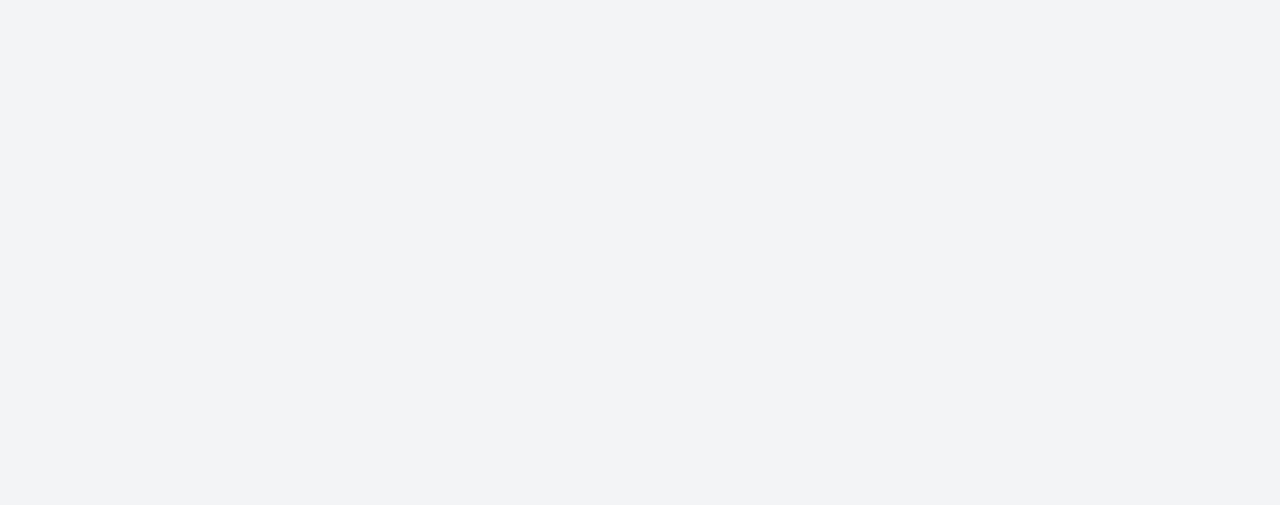
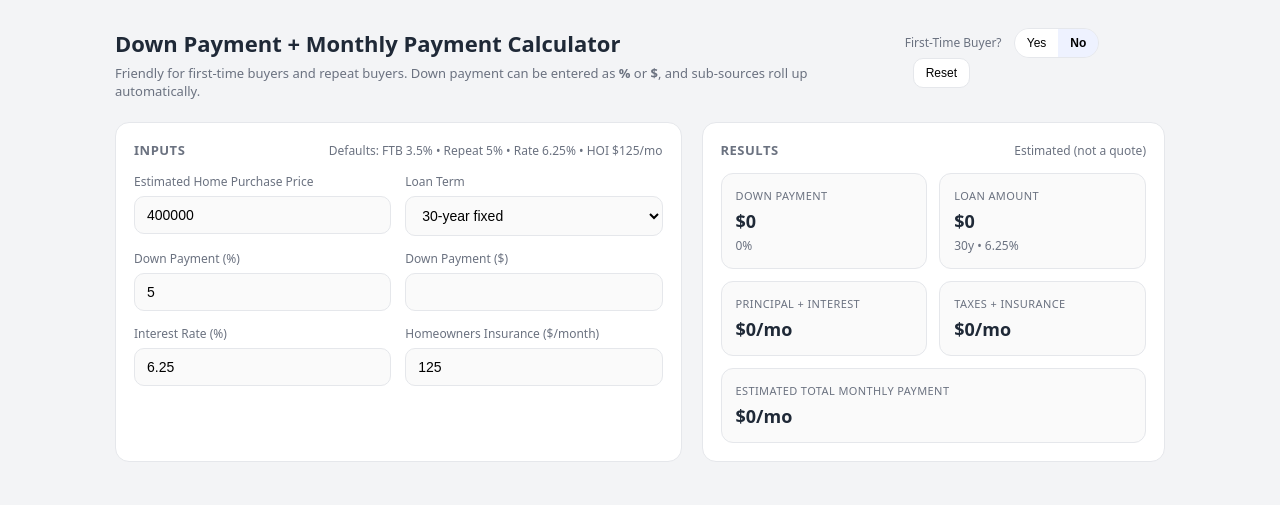
Before and after one commit to jasonknashville/Down-Payment-Calculator2, a plain HTML site: page index.html in a window 1280 px wide. Drawn offline with Linux system fonts and the light colour scheme.

Commit message:
Update index.html
V 2.0 test new visuals

```diff
--- a/index.html
+++ b/index.html
@@ -22,7 +22,6 @@
       --text:#1f2937;
       --muted:#6b7280;
       --border:#e5e7eb;
-      --accent:#1f3c88;
       --soft-accent:#eef2ff;
       --radius:14px;
     }
@@ -249,3 +248,124 @@
     }
   </style>
 </head>
+
+<body>
+  <noscript><iframe src="https://www.googletagmanager.com/ns.html?id=GTM-MH9X9NGV"
+  height="0" width="0" style="display:none;visibility:hidden"></iframe></noscript>
+
+  <div class="wrap">
+
+    <header>
+      <div>
+        <h1>Down Payment + Monthly Payment Calculator</h1>
+        <div class="sub">
+          Friendly for first-time buyers and repeat buyers. Down payment can be entered as <b>%</b> or <b>$</b>, and sub-sources roll up automatically.
+        </div>
+      </div>
+      <div>
+        <span class="pill">First-Time Buyer?</span>
+        <div class="toggle">
+          <button id="ftbYes" type="button">Yes</button>
+          <button id="ftbNo" type="button" class="active">No</button>
+        </div>
+        <button class="btn" type="button" id="resetBtn">Reset</button>
+      </div>
+    </header>
+
+    <div class="grid">
+
+      <!-- LEFT SIDE -->
+      <section class="card">
+        <div class="section-title">
+          <h2>Inputs</h2>
+          <div class="mini">Defaults: FTB 3.5% • Repeat 5% • Rate 6.25% • HOI $125/mo</div>
+        </div>
+
+        <div class="row">
+          <div>
+            <label for="price">Estimated Home Purchase Price</label>
+            <input id="price" value="400000">
+          </div>
+          <div>
+            <label for="termYears">Loan Term</label>
+            <select id="termYears">
+              <option value="30" selected>30-year fixed</option>
+              <option value="15">15-year fixed</option>
+            </select>
+          </div>
+        </div>
+
+        <div class="row">
+          <div>
+            <label for="dpPct">Down Payment (%)</label>
+            <input id="dpPct" value="5">
+          </div>
+          <div>
+            <label for="dpAmt">Down Payment ($)</label>
+            <input id="dpAmt">
+          </div>
+        </div>
+
+        <div id="lowDpNote" class="note">
+          Heads up: there are loan options available for <b>less than 3.5% down</b>.
+        </div>
+
+        <div class="row">
+          <div>
+            <label for="rate">Interest Rate (%)</label>
+            <input id="rate" value="6.25">
+          </div>
+          <div>
+            <label for="hoi">Homeowners Insurance ($/month)</label>
+            <input id="hoi" value="125">
+          </div>
+        </div>
+      </section>
+
+      <!-- RIGHT SIDE -->
+      <aside class="card">
+        <div class="section-title">
+          <h2>Results</h2>
+          <div class="mini">Estimated (not a quote)</div>
+        </div>
+
+        <div class="out">
+          <div class="kpi">
+            <div class="k">Down Payment</div>
+            <div class="v" id="kpiDp">$0</div>
+            <div class="s" id="kpiDpPct">0%</div>
+          </div>
+
+          <div class="kpi">
+            <div class="k">Loan Amount</div>
+            <div class="v" id="kpiLoan">$0</div>
+            <div class="s" id="kpiTermRate">30y • 6.25%</div>
+          </div>
+
+          <div class="kpi">
+            <div class="k">Principal + Interest</div>
+            <div class="v" id="kpiPI">$0/mo</div>
+          </div>
+
+          <div class="kpi">
+            <div class="k">Taxes + Insurance</div>
+            <div class="v" id="kpiTI">$0/mo</div>
+          </div>
+        </div>
+
+        <div class="kpi" style="margin-top:12px;">
+          <div class="k">Estimated Total Monthly Payment</div>
+          <div class="v" id="kpiTotal">$0/mo</div>
+        </div>
+      </aside>
+
+    </div>
+  </div>
+
+  <!-- ORIGINAL SCRIPT -->
+  <script>
+    /* Your exact original DPC script can go here unchanged */
+  </script>
+
+</body>
+</html>
```
